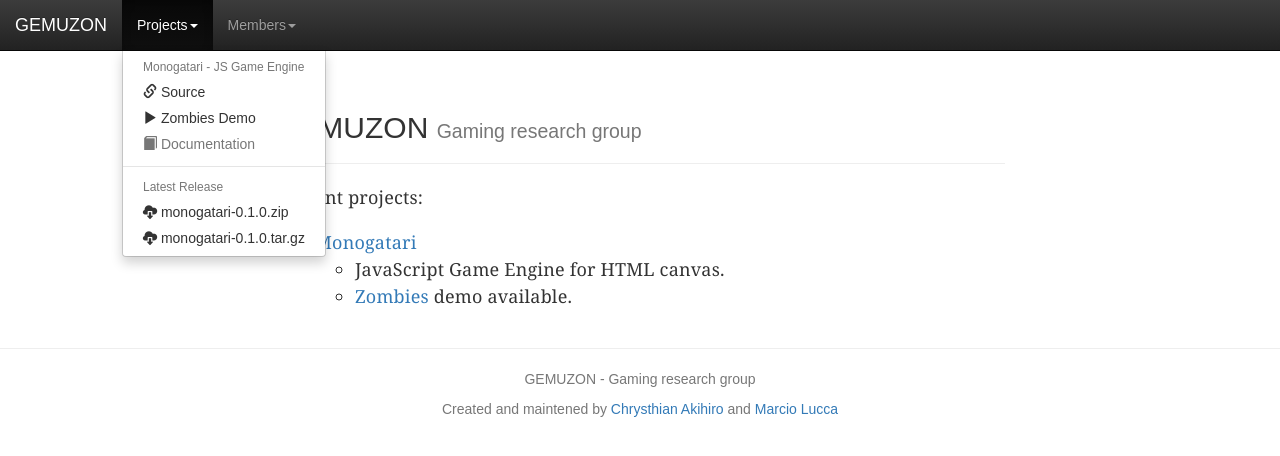
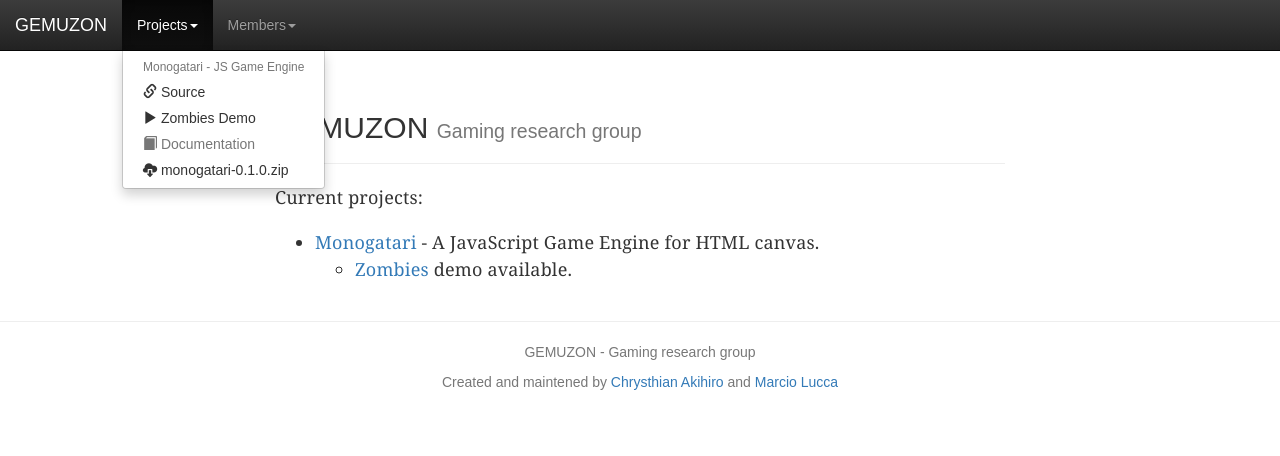
Before and after one commit to digihaus/digihaus.github.io, a plain HTML site: page index.html in a window 1280 px wide. Both pictures are taken after a click on the link "Projects". Drawn offline with nearby package versions, Linux system fonts and the light colour scheme.

Commit message:
Updating

```diff
--- a/index.html
+++ b/index.html
@@ -49,16 +49,10 @@
                     Documentation
                   </a>
                 </li>
-                <li role="presentation" class="divider"></li>
-                <li role="presentation" class="dropdown-header">Latest Release</li>
                 <li role="presentation">
-                  <a href="https://github.com/gemuzon/monogatari/archive/0.1.0.zip">
+                  <a href="https://github.com/gemuzon/monogatari/releases/download/0.1.0/monogatari-0.1.0.zip">
                     <span class="glyphicon glyphicon-cloud-download"></span>
                     monogatari-0.1.0.zip
-                  </a>
-                  <a href="https://github.com/gemuzon/monogatari/archive/0.1.0.tar.gz">
-                    <span class="glyphicon glyphicon-cloud-download"></span>
-                    monogatari-0.1.0.tar.gz
                   </a>
                 </li>
               </ul>
@@ -101,8 +95,8 @@
         <a href="http://github.com/gemuzon/monogatari">
           Monogatari
         </a>
+        - A JavaScript Game Engine for HTML canvas.
         <ul>
-          <li>JavaScript Game Engine for HTML canvas.</li>
           <li><a href="/demo/zombies">Zombies</a> demo available.</li>
         </ul>
       </li>
```
Also changed, not shown: chrysthian.html (+1 -7 lines), marciolucca.html (+1 -7 lines), src/pages/index.dot.html (+1 -1 lines), src/templates/default.dot.html (+1 -7 lines).
